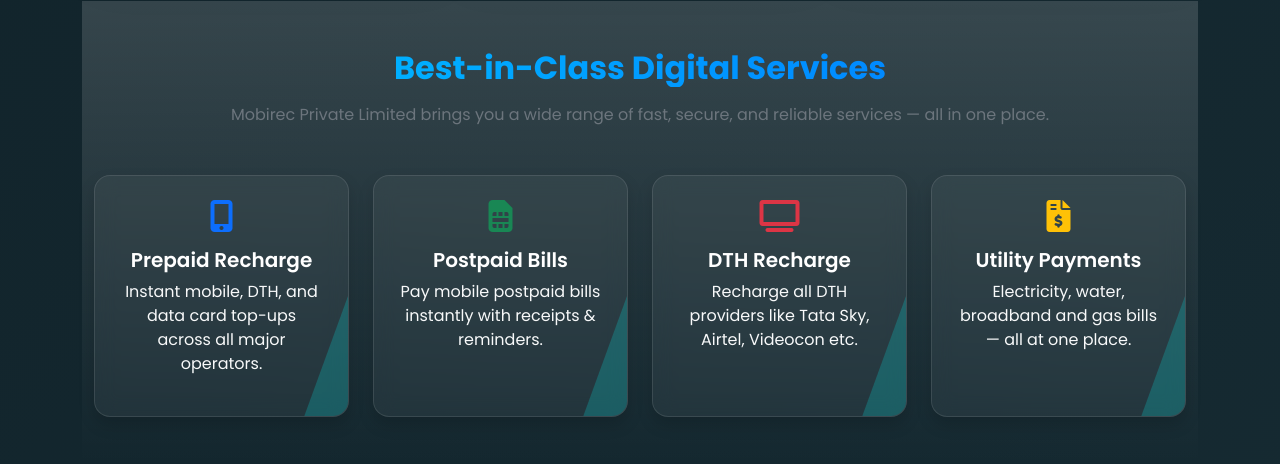
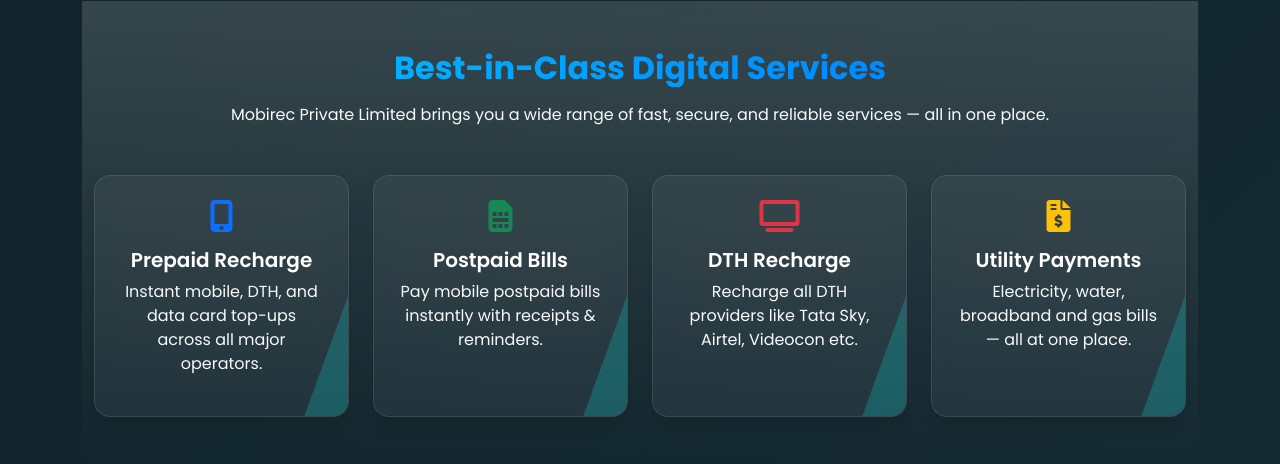
Before and after one commit to faruque-abdulla/mobirec, a PHP site: page / in a window 1280 px wide. Shown: the part 1749-2213 px from the top of the page. Run offline with PHP 8.4, Linux system fonts and the light colour scheme; some libraries are stand-ins or nearby versions.

Commit message:
uytu45655

```diff
--- a/views/pages/home.view.php
+++ b/views/pages/home.view.php
@@ -193,7 +193,7 @@
 <section class="py-5 bg-gradient text-white">
   <div class="container text-center">
     <h2 class="fw-bold mb-3 text-gradient">Best-in-Class Digital Services</h2>
-    <p class="text-secondary mb-5">Mobirec Private Limited brings you a wide range of fast, secure, and reliable services — all in one place.</p>
+    <p class="text-light mb-5">Mobirec Private Limited brings you a wide range of fast, secure, and reliable services — all in one place.</p>
 
     <div class="row g-4">
       <!-- Feature 1 -->
```
